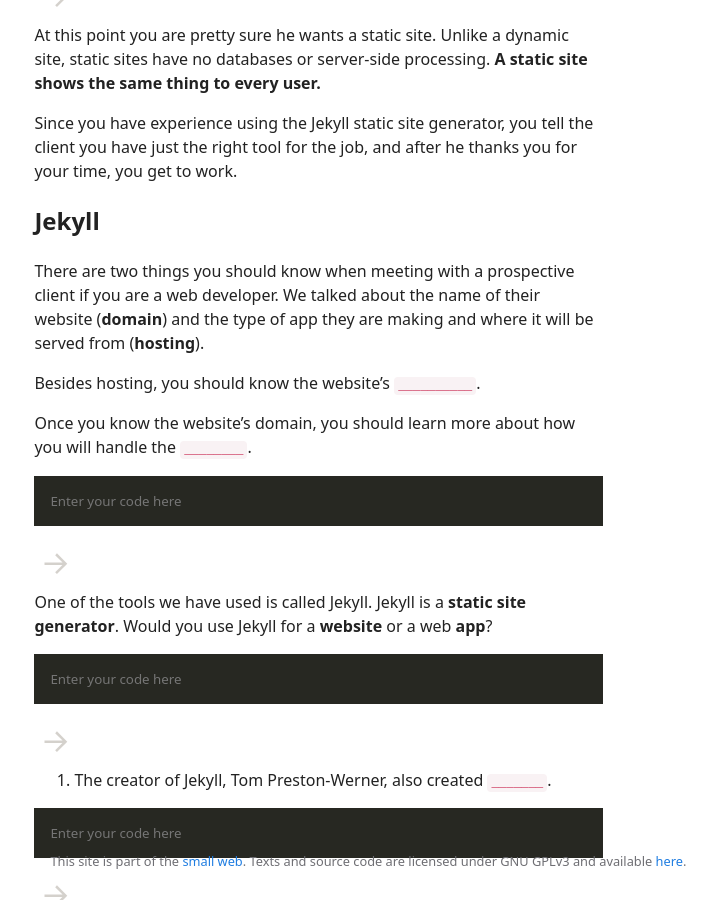
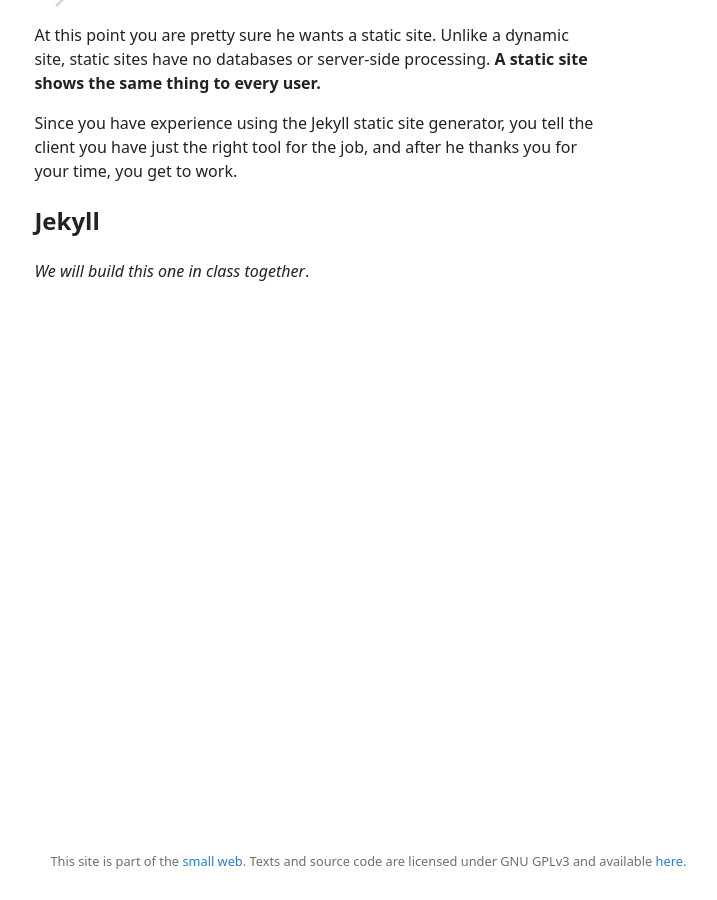
Before and after one commit to cspablocortez/cspablocortez.github.io, a Jekyll site: the page built from _posts/2024-07-30-web-hosting.md, in a window 1280 px wide and 900 px high, scrolled down 1016 px. Shown: the whole window, without its empty margins (323-1040 px from the left). Built offline with Jekyll 4.4.1, drawn with Linux system fonts in a browser that asks for light colours.

Commit message:
Delete unnecessary stuff

```diff
--- a/_posts/2024-07-30-web-hosting.md
+++ b/_posts/2024-07-30-web-hosting.md
@@ -52,47 +52,4 @@ Since you have experience using the Jekyll static site generator, you tell the c
 
 ## Jekyll
 
-
-
-
-There are two things you should know when meeting with a
-prospective client if you are a web developer. We talked about
-the name of their website (**domain**) and the
-type of app they are making and where it will be served from
-(**hosting**).
-
-Besides hosting, you should know the website's `__________`.
-
-
-
-Once you know the website's domain, you should learn more about
-how you will handle the  `________`.
-
-<div style="visibility: visible;" class="lesson" data-answer="hosting">
-<input type="text" class="userInput" placeholder="Enter your code here">
-        <button class="checkBtn" onclick="checkAnswer(this)"></button>
-        <p class="feedback">
-        </p>
-
-</div>
-
-One of the tools we have used is called Jekyll. Jekyll is a **static site generator**.
-Would you use Jekyll for a **website** or a web **app**?
-
-<div style="visibility: visible;" class="lesson" data-answer="website">
-<input type="text" class="userInput" placeholder="Enter your code here">
-        <button class="checkBtn" onclick="checkAnswer(this)"></button>
-        <p class="feedback">
-        </p>
-
-</div>
-
-4. The creator of Jekyll, Tom Preston-Werner, also created `_______`.
-
-<div style="visibility: visible;" class="lesson" data-answer="github">
-<input type="text" class="userInput" placeholder="Enter your code here">
-        <button class="checkBtn" onclick="checkAnswer(this)"></button>
-        <p class="feedback">
-        </p>
-
-</div>
+*We will build this one in class together*.
```
